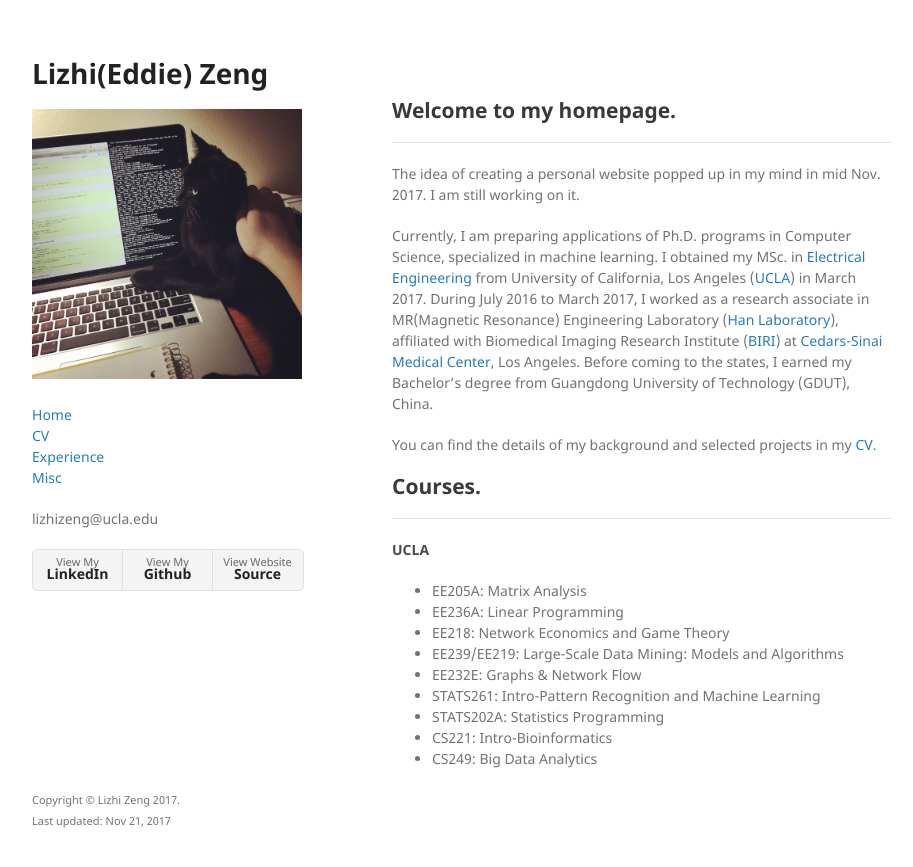
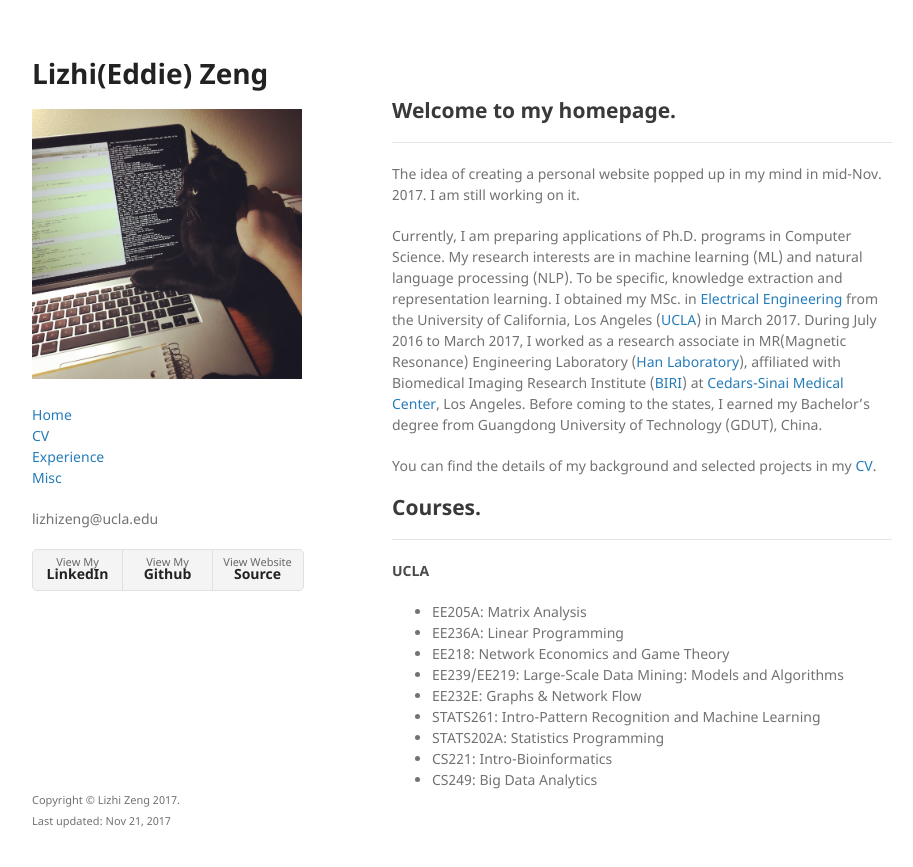
Before and after one commit to lizhiz/lizhiz.github.io, a Jekyll site: the page built from index.md, in a window 1280 px wide. Shown: the top 867 px of the page, without its empty margins (178-1091 px from the left). Built offline with Jekyll 4.4.1, drawn with Linux system fonts in a browser that asks for light colours; the repository's description, which GitHub fills in, is left out.

Commit message:
Modify researh interests

```diff
--- a/index.md
+++ b/index.md
@@ -8,9 +8,9 @@ layout: default
 
 * * *
 
-The idea of creating a personal website popped up in my mind in mid Nov. 2017. I am still working on it.
+The idea of creating a personal website popped up in my mind in mid-Nov. 2017. I am still working on it.
 
-Currently, I am preparing applications of Ph.D. programs in Computer Science, specialized in machine learning. I obtained my MSc. in [Electrical Engineering](http://www.ee.ucla.edu) from University of California, Los Angeles ([UCLA](http://www.ucla.edu)) in March 2017. During July 2016 to March 2017, I worked as a research associate in MR(Magnetic Resonance) Engineering Laboratory ([Han Laboratory](https://www.cedars-sinai.edu/Research/Research-Labs/Han-Lab/)), affiliated with Biomedical Imaging Research Institute ([BIRI](https://www.cedars-sinai.edu/Research/Departments-and-Institutes/Biomedical-Imaging-Research-Institute/)) at [Cedars-Sinai Medical Center](https://www.cedars-sinai.org), Los Angeles. Before coming to the states, I earned my Bachelor's degree from Guangdong University of Technology (GDUT), China.
+Currently, I am preparing applications of Ph.D. programs in Computer Science. My research interests are in machine learning (ML) and natural language processing (NLP). To be specific, knowledge extraction and representation learning. I obtained my MSc. in [Electrical Engineering](http://www.ee.ucla.edu) from the University of California, Los Angeles ([UCLA](http://www.ucla.edu)) in March 2017. During July 2016 to March 2017, I worked as a research associate in MR(Magnetic Resonance) Engineering Laboratory ([Han Laboratory](https://www.cedars-sinai.edu/Research/Research-Labs/Han-Lab/)), affiliated with Biomedical Imaging Research Institute ([BIRI](https://www.cedars-sinai.edu/Research/Departments-and-Institutes/Biomedical-Imaging-Research-Institute/)) at [Cedars-Sinai Medical Center](https://www.cedars-sinai.org), Los Angeles. Before coming to the states, I earned my Bachelor's degree from Guangdong University of Technology (GDUT), China.
 
 You can find the details of my background and selected projects in my [CV](https://drive.google.com/file/d/1Q4Yq-M9fUDralIMmXnZe56IkdZqHXsoD/view?usp=sharing).
 
```
Also changed, not shown: 1 other file.
